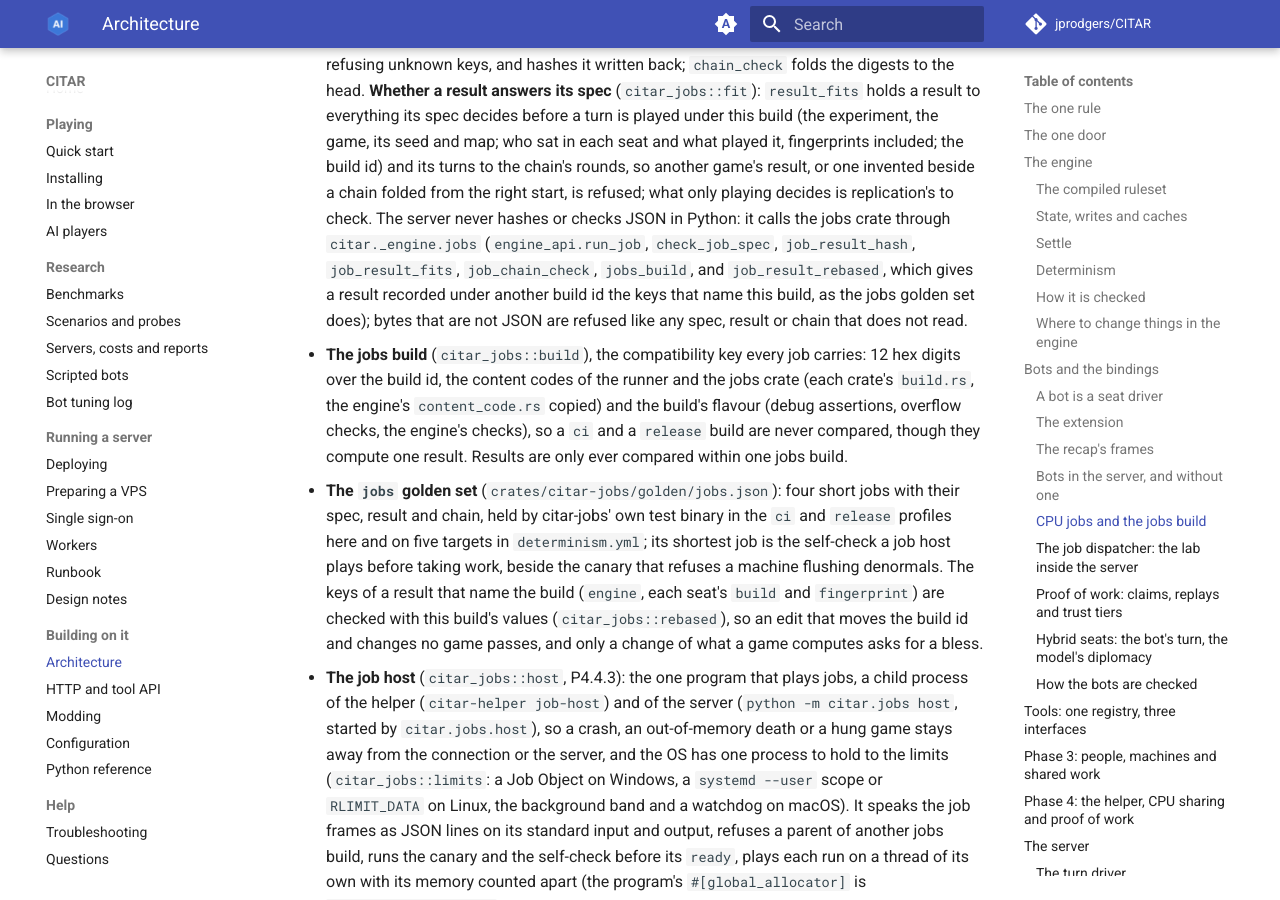
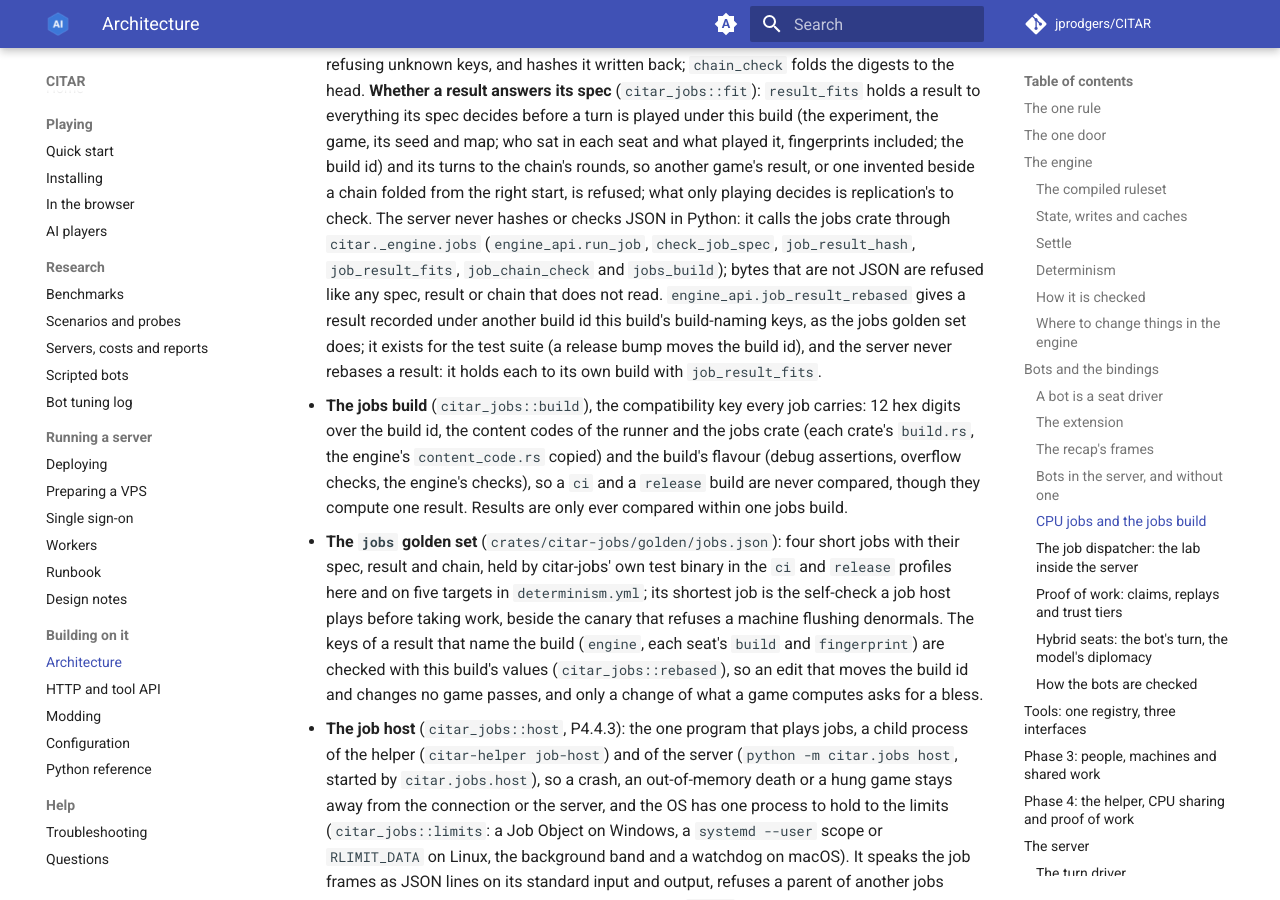
Before and after one commit to jprodgers/CITAR, an MkDocs documentation site: the page built from docs/ARCHITECTURE.md, in a window 1280 px wide and 900 px high, scrolled down 8890 px. Built offline with MkDocs 1.6.1 and Material for MkDocs 9.7.7, drawn with Linux system fonts in a browser that asks for light colours; comment, search, counter and statistics services are not loaded.

Commit message:
docs: job_result_rebased is the test suite's; the server never rebases a result
ARCHITECTURE.md listed job_result_rebased among the calls through which the server
checks job JSON. Nothing in citar calls it; read as written, the page said the
server gives another build's result this build's names, which is what it must never
do with a helper's result, since that would let the result pass job_result_fits.
The page now lists the server's calls without it and says, in a sentence of its
own, that the rebasing is the test suite's and the server holds each result to its
own build. The facade's docstring and the stub say the same; the wiki is
regenerated.

test_jobs.Results.test_the_server_never_rebases_a_result holds it: another build's
result is refused by job_result_fits, and nothing in citar but the facade and
engine_api names result_rebased.

Co-Authored-By: Claude Opus 5.5 <noreply@anthropic.com>

```diff
--- a/docs/ARCHITECTURE.md
+++ b/docs/ARCHITECTURE.md
@@ -316,10 +316,11 @@ helper lending its CPU play with the same Rust, so their results can be compared
   fingerprints included; the build id) and its turns to the chain's rounds, so another game's result, or one
   invented beside a chain folded from the right start, is refused; what only playing decides is replication's to
   check. The server never hashes or checks JSON in Python: it calls the jobs crate through `citar._engine.jobs`
-  (`engine_api.run_job`, `check_job_spec`, `job_result_hash`, `job_result_fits`, `job_chain_check`,
-  `jobs_build`, and `job_result_rebased`, which gives a result recorded under another build id the keys that name
-  this build, as the jobs golden set does); bytes that are not JSON are refused like any spec, result or chain that
-  does not read.
+  (`engine_api.run_job`, `check_job_spec`, `job_result_hash`, `job_result_fits`, `job_chain_check` and
+  `jobs_build`); bytes that are not JSON are refused like any spec, result or chain that does not read.
+  `engine_api.job_result_rebased` gives a result recorded under another build id this build's build-naming keys,
+  as the jobs golden set does; it exists for the test suite (a release bump moves the build id), and the server
+  never rebases a result: it holds each to its own build with `job_result_fits`.
 - **The jobs build** (`citar_jobs::build`), the compatibility key every job carries: 12 hex digits over the build
   id, the content codes of the runner and the jobs crate (each crate's `build.rs`, the engine's
   `content_code.rs` copied) and the build's flavour (debug assertions, overflow checks, the engine's checks), so a
```
Also changed, not shown: wiki/Architecture.md (+5 -4 lines), 3 other files.
